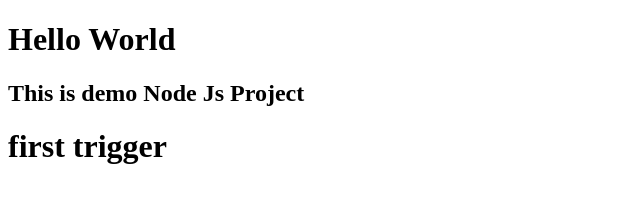
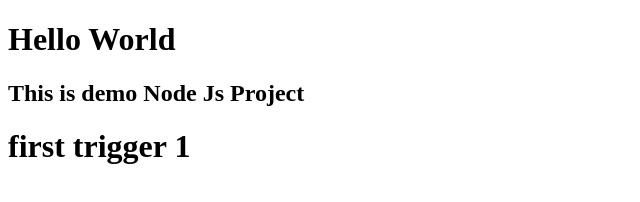
Before and after one commit to KumarYeoley214/demo, a website: page public/index.html in a window 1280 px wide. Shown: the full height of the page, 0-640 px from the left. Drawn offline with Linux system fonts and the light colour scheme.

Commit message:
Update index.html

```diff
--- a/public/index.html
+++ b/public/index.html
@@ -6,6 +6,6 @@
     <body>
         <h1>Hello World</h1>
         <h2> This is demo Node Js Project</h2>
-        <h1> first trigger </h1>
+        <h1> first trigger 1 </h1>
     </body>
 </html>
```
